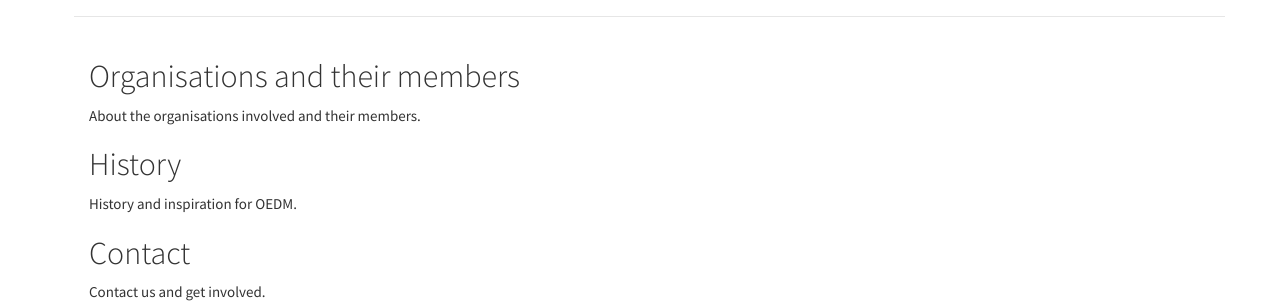
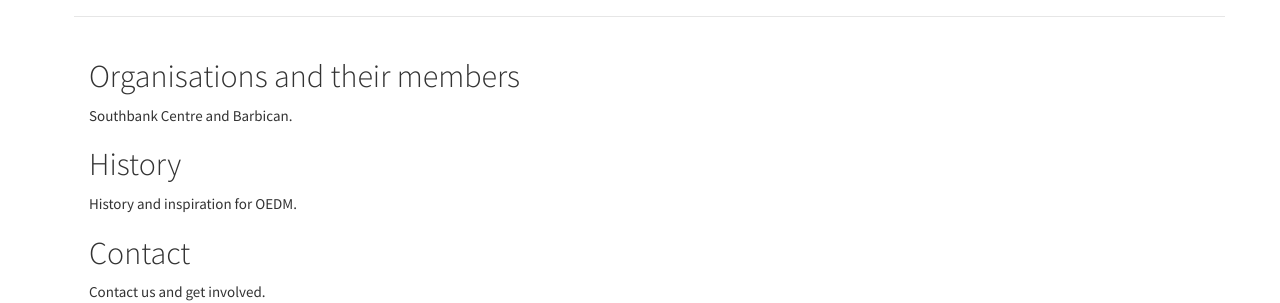
Before and after one commit to Southbank-Centre/open-event-data-model, a Jekyll site: the page built from about.md, in a window 1280 px wide. Shown: the part 186-489 px from the top of the page. Built offline with Jekyll 4.4.1, drawn with Linux system fonts in a browser that asks for light colours.

Commit message:
Test update to 'about'

```diff
--- a/about.md
+++ b/about.md
@@ -9,7 +9,7 @@
 
 ## Organisations and their members
 
-About the organisations involved and their members.
+Southbank Centre and Barbican.
 
 ## History
 
```
